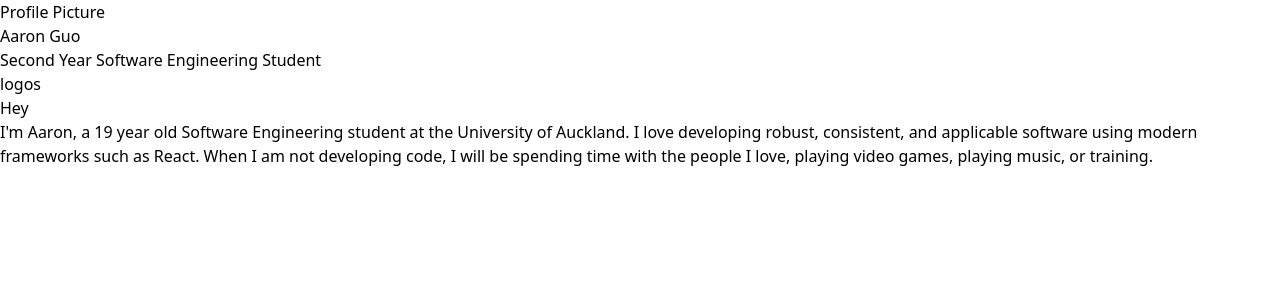
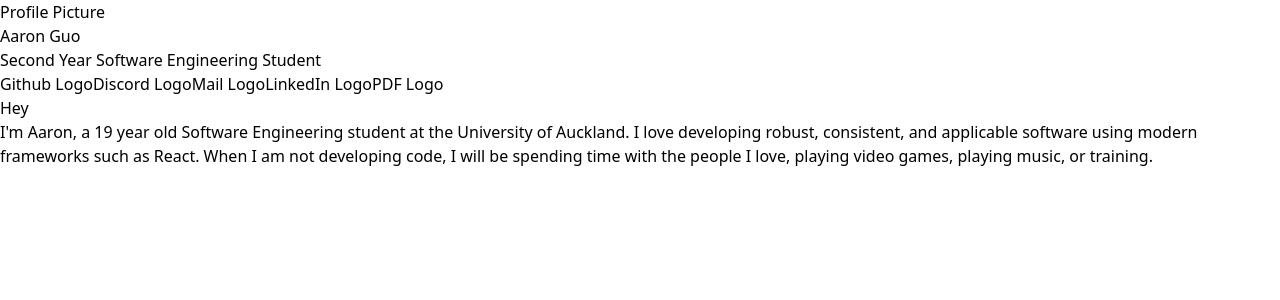
Before and after one commit to PolarWolf314/online-portfolio, a Next.js app: page / in a window 1280 px wide. Shown: the top 300 px of the page. Built offline with nearby package versions, Linux system fonts and the light colour scheme.

Commit message:
feat - added profile card logo component
The boiler plate for the profile card logo component has been added.

```diff
--- a/components/about-me/profile-card-component.tsx
+++ b/components/about-me/profile-card-component.tsx
@@ -1,18 +1,16 @@
+import ProfileCardLogoComponent from "./profile-card-logo-component";
+
 const ProfileCardComponent = () => {
     return (
         <>
-            <div>
-                Profile Picture
-            </div>
-            <div>
-                Aaron Guo
-            </div>
+            <div>Profile Picture</div>
+            <div>Aaron Guo</div>
             <div>Second Year Software Engineering Student</div>
             <div>
-                logos
+                <ProfileCardLogoComponent />
             </div>
         </>
-     );
-}
+    );
+};
 
 export default ProfileCardComponent;
--- /dev/null
+++ b/components/about-me/profile-card-logo-component.tsx
@@ -0,0 +1,13 @@
+const ProfileCardLogoComponent = () => {
+    return (
+        <div>
+            <span>Github Logo</span>
+            <span>Discord Logo</span>
+            <span>Mail Logo</span>
+            <span>LinkedIn Logo</span>
+            <span>PDF Logo</span>
+        </div>
+    );
+};
+
+export default ProfileCardLogoComponent;
```
